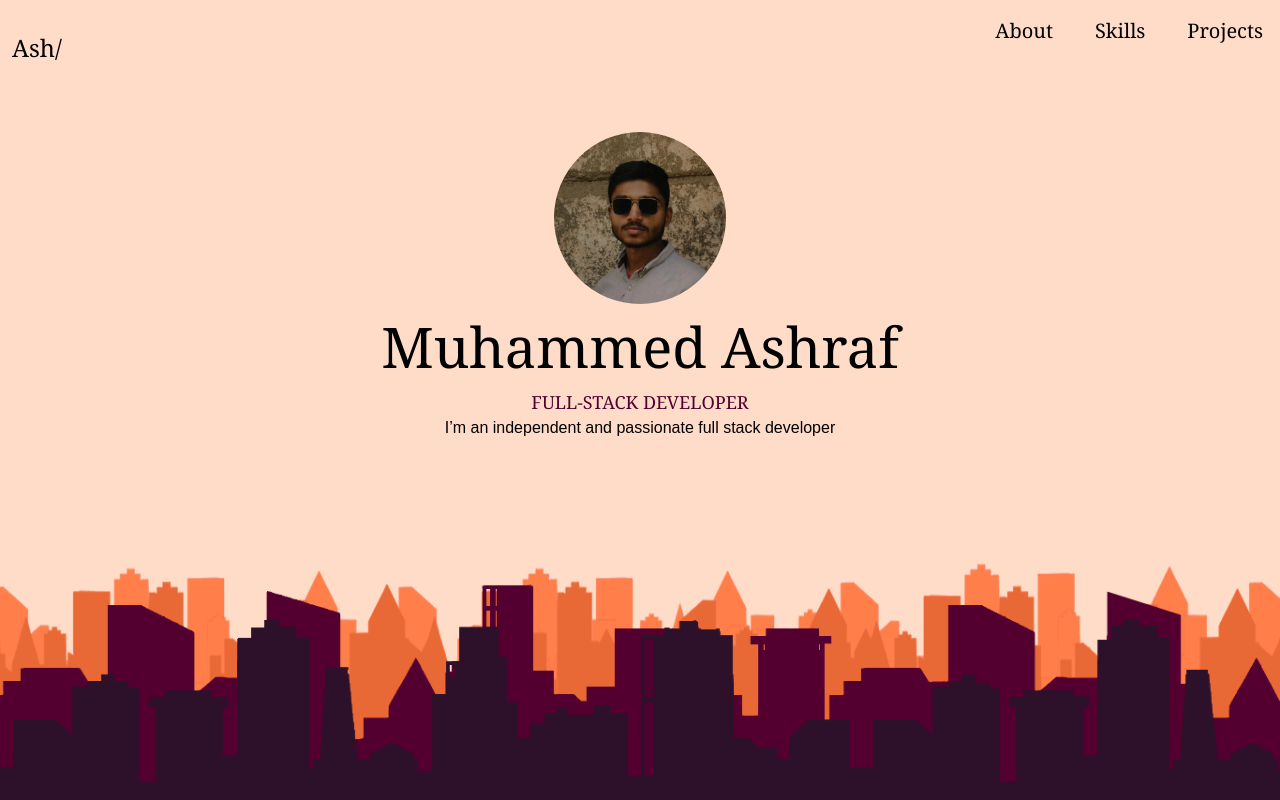
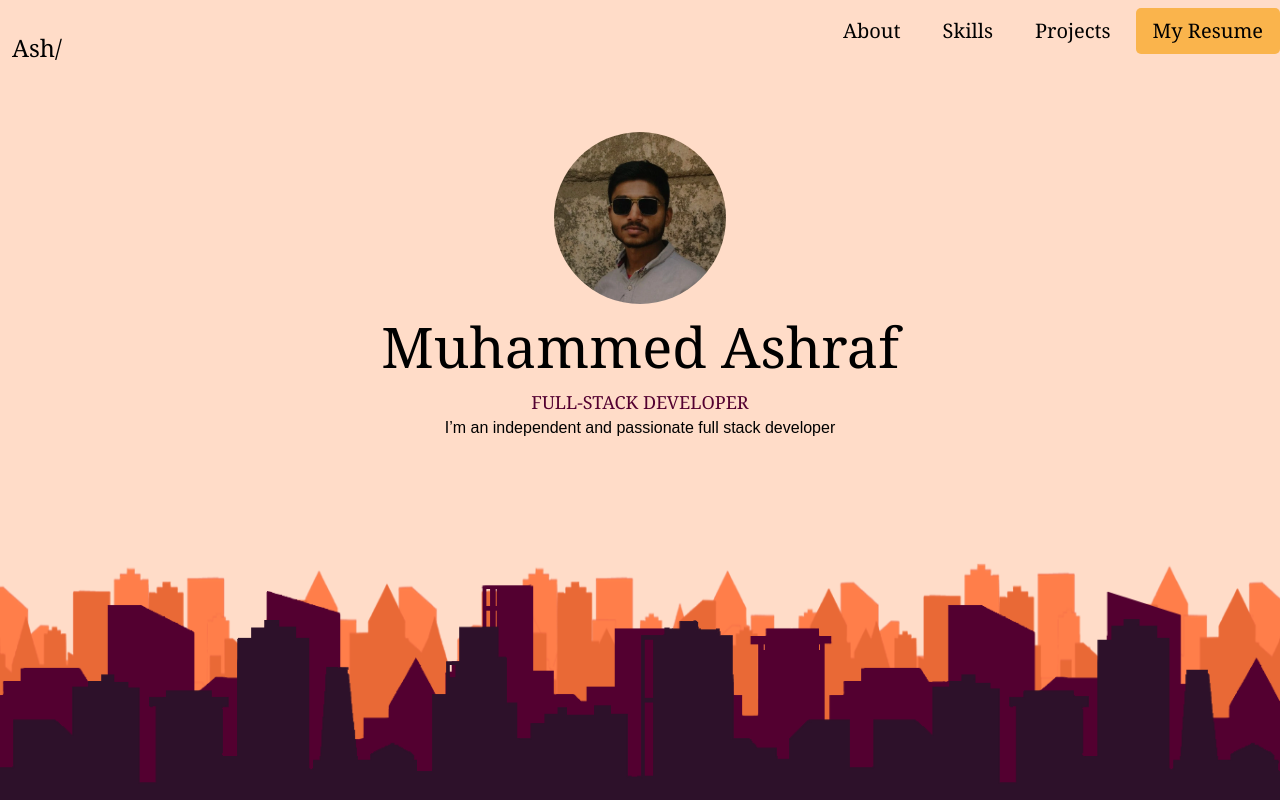
Before and after one commit to ashrafbinahmad/ashraf-resume-svelte, a SvelteKit app: page / in a window 1280 px wide. Built offline with nearby package versions, Linux system fonts and the light colour scheme; some icons are missing.

Commit message:
added cv link

```diff
--- a/src/routes/header.svelte
+++ b/src/routes/header.svelte
@@ -52,7 +52,12 @@
 max-sm:block max-sm:z-50 max-sm:h-full"
 	>
 		<div class="left text-2xl p-3 max-sm:text-lg">Ash/</div>
-		<button class="absolute right-1 top-0 z-50  p-3 rotate-90 hidden max-sm:block mr-2 {showMenu ? 'text-white' : 'text-black' }" on:click={toggleMenu}>|||</button>
+		<button
+			class="absolute right-1 top-0 z-50 p-3 rotate-90 hidden max-sm:block mr-2 {showMenu
+				? 'text-white'
+				: 'text-black'}"
+			on:click={toggleMenu}>|||</button
+		>
 		<div
 			class="right h-full max-sm:bg-black max-sm:text-white transition-all max-sm:fixed max-sm:right-0 overflow-hidden top-0 {showMenu
 				? 'max-sm:w-full'
@@ -72,7 +77,13 @@ max-sm:block max-sm:z-50 max-sm:h-full"
 						</li>
 					</a>
 				{/each}
-
+				<a href="https://drive.google.com/file/d/1FXKTtARcQt9SOAAYUDqumB1iAAXBw9Yw/view?usp=sharing" download on:click={toggleMenu}>
+					<li
+						class="inline-block px-4 py-2 cursor-pointer relative z-20 transition-all max-sm:block max-sm:text-right bg-[#fab44c]"
+					>
+						 <i class="fa fa-download" aria-hidden="true"></i> My Resume
+					</li>
+				</a>
 			</menu>
 		</div>
 	</nav>
@@ -80,9 +91,7 @@ max-sm:block max-sm:z-50 max-sm:h-full"
 		<img class="h-[172px] m-auto rounded-full max-sm:h-[100px]" src={PicProfile} alt="" />
 		<h1 class="text-[3.5rem] max-sm:text-[2rem]">Muhammed Ashraf</h1>
 		{#if isVisible}
-			<h2 class="text-lg text-color-3 max-sm:text-[1rem]">
-				FULL-STACK DEVELOPER
-			</h2>
+			<h2 class="text-lg text-color-3 max-sm:text-[1rem]">FULL-STACK DEVELOPER</h2>
 			<p
 				class="_text-sm font-sans m-auto max-w-[38rem] max-sm:text-[14px]"
 				transition:typewriter={{}}
```
Also changed, not shown: static/favicon.png, 1 other file (tests, documents, lock files or other folders).
